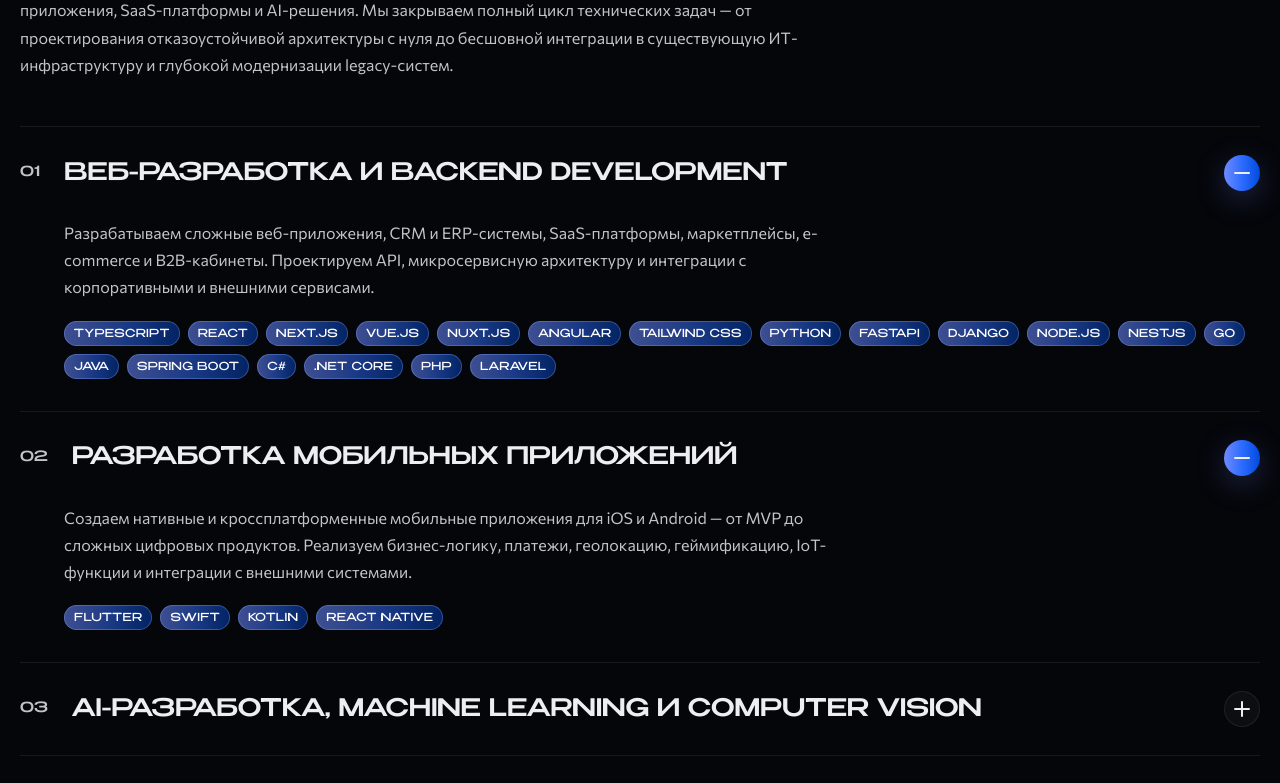
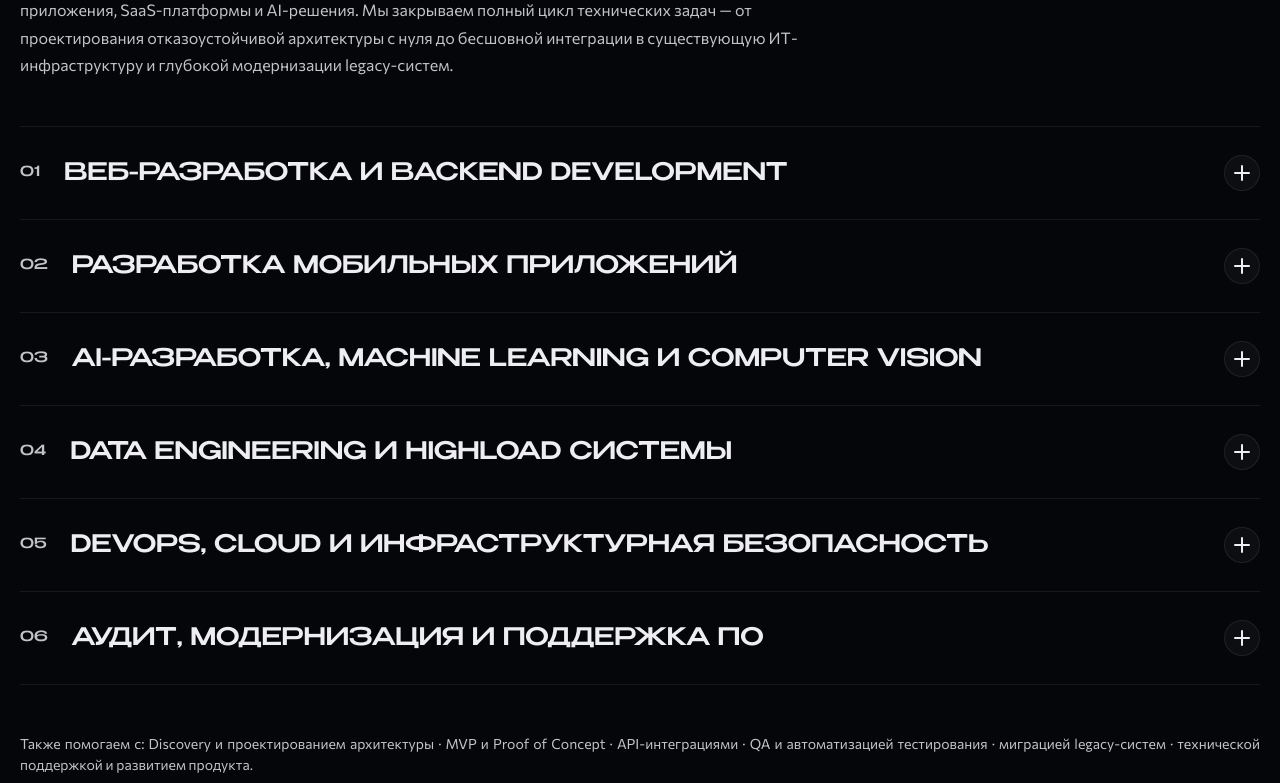
Before and after one commit to manuilsky/NC-ONE-redisign-next, a Next.js app: page / in a window 1280 px wide. Shown: the part 3400-4183 px from the top of the page. Built offline with nearby package versions, Linux system fonts and the light colour scheme.

Commit message:
fix accordeon

```diff
--- a/components/Reveal.tsx
+++ b/components/Reveal.tsx
@@ -3,6 +3,7 @@
 import {
   useEffect,
   useRef,
+  useState,
   type CSSProperties,
   type ElementType,
   type ReactNode,
@@ -29,19 +30,14 @@ export function Reveal({
   style,
 }: RevealProps) {
   const ref = useRef<HTMLElement | null>(null);
+  const [visible, setVisible] = useState(false);
 
   useEffect(() => {
     const el = ref.current;
-    if (!el) return;
+    if (!el || visible) return;
 
     const show = () => {
-      el.classList.add(styles.visible);
-      const done = (event: TransitionEvent) => {
-        if (event.propertyName !== "transform") return;
-        el.style.willChange = "auto";
-        el.removeEventListener("transitionend", done);
-      };
-      el.addEventListener("transitionend", done);
+      setVisible(true);
     };
 
     if (window.matchMedia("(prefers-reduced-motion: reduce)").matches) {
@@ -68,12 +64,25 @@ export function Reveal({
     return () => {
       io.disconnect();
     };
-  }, [rootMargin]);
+  }, [rootMargin, visible]);
+
+  useEffect(() => {
+    const el = ref.current;
+    if (!el || !visible) return;
+
+    const done = (event: TransitionEvent) => {
+      if (event.propertyName !== "transform") return;
+      el.style.willChange = "auto";
+    };
+
+    el.addEventListener("transitionend", done);
+    return () => el.removeEventListener("transitionend", done);
+  }, [visible]);
 
   return (
     <Tag
       ref={ref}
-      className={[styles.reveal, styles[distance], className]
+      className={[styles.reveal, styles[distance], visible && styles.visible, className]
         .filter(Boolean)
         .join(" ")}
       style={
--- a/components/ServicesAccordion.tsx
+++ b/components/ServicesAccordion.tsx
@@ -52,9 +52,7 @@ function IconMinus() {
 }
 
 export function ServicesAccordion({ items }: ServicesAccordionProps) {
-  const [openIds, setOpenIds] = useState<Set<string>>(
-    () => new Set(items.slice(0, 2).map((item) => item.id)),
-  );
+  const [openIds, setOpenIds] = useState<Set<string>>(() => new Set());
 
   const toggle = (id: string) => {
     setOpenIds((prev) => {
@@ -76,7 +74,7 @@ export function ServicesAccordion({ items }: ServicesAccordionProps) {
           <Reveal
             as="article"
             key={item.id}
-            className={open ? `${styles.item} ${styles.itemOpen}` : styles.item}
+            className={styles.item}
             delay={index * 50}
             distance="sm"
           >
```
